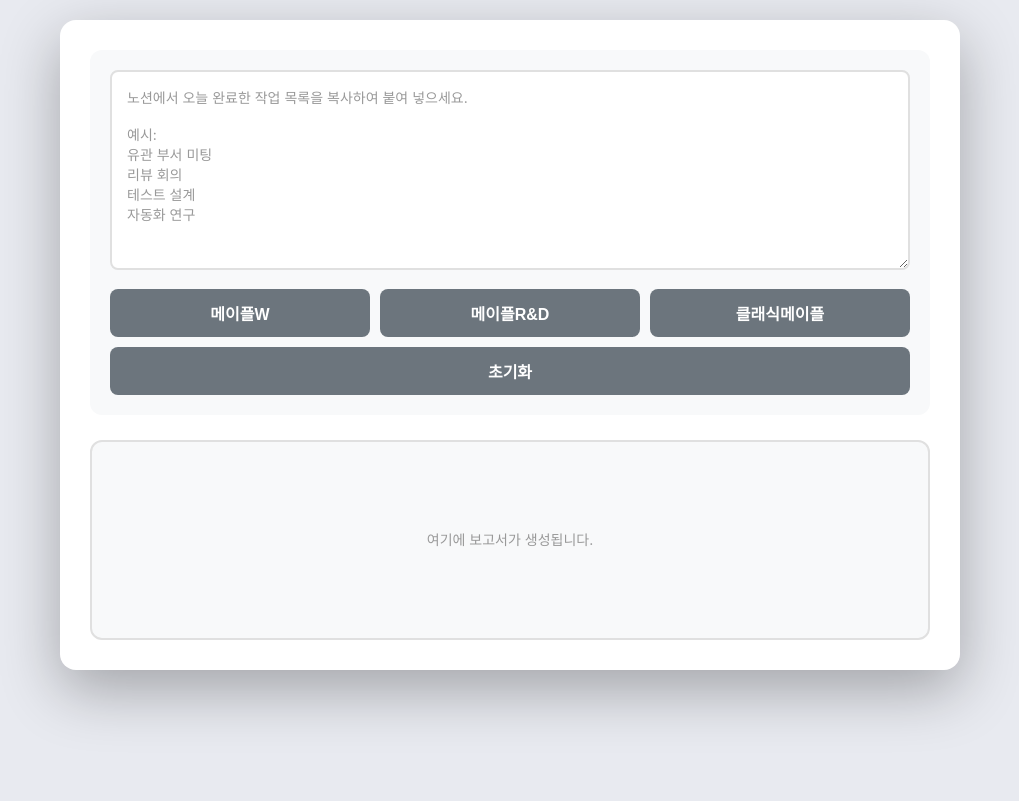
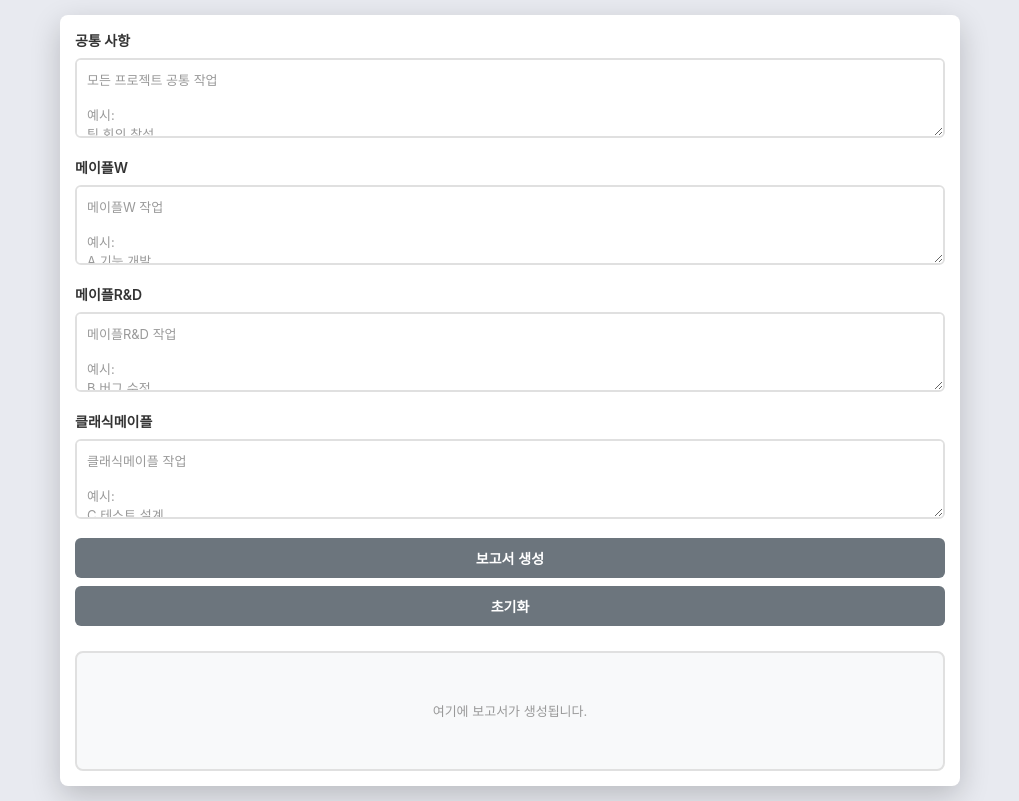
Before and after one commit to minameyou/notion-daily-report, a plain HTML site: page index.html in a window 1280 px wide. Both pictures are taken after a click on the button "초기화". Shown: the whole page, without its empty margins (130-1149 px from the left). Drawn offline with Linux system fonts and the light colour scheme.

Commit message:
Refactor report generation and update styles
Refactor input handling and report generation logic to accommodate multiple project inputs. Update styling for various elements to enhance UI consistency.

```diff
--- a/index.html
+++ b/index.html
@@ -15,20 +15,20 @@
             font-family: -apple-system, BlinkMacSystemFont, 'Segoe UI', 'Noto Sans KR', sans-serif;
             background: #e8eaf0;
             min-height: 100vh;
-            padding: 20px;
+            padding: 15px;
         }
 
         .container {
             max-width: 900px;
             margin: 0 auto;
             background: white;
-            border-radius: 16px;
-            box-shadow: 0 20px 60px rgba(0,0,0,0.3);
+            border-radius: 8px;
+            box-shadow: 0 10px 30px rgba(0,0,0,0.2);
             overflow: hidden;
         }
 
         .content {
-            padding: 30px;
+            padding: 15px;
         }
 
         .info-box {
@@ -46,10 +46,10 @@
         }
 
         .input-section {
-            background: #f8f9fa;
-            padding: 20px;
-            border-radius: 12px;
-            margin-bottom: 25px;
+            background: transparent;
+            padding: 0;
+            border-radius: 0;
+            margin-bottom: 15px;
         }
 
         .input-section h2 {
@@ -72,11 +72,11 @@
 
         textarea {
             width: 100%;
-            min-height: 200px;
-            padding: 15px;
+            min-height: 120px;
+            padding: 10px;
             border: 2px solid #e0e0e0;
-            border-radius: 8px;
-            font-size: 14px;
+            border-radius: 6px;
+            font-size: 13px;
             font-family: inherit;
             resize: vertical;
             transition: border-color 0.3s;
@@ -95,9 +95,9 @@
             background: #6c757d;
             color: white;
             border: none;
-            padding: 12px 30px;
-            border-radius: 8px;
-            font-size: 16px;
+            padding: 10px 20px;
+            border-radius: 6px;
+            font-size: 14px;
             font-weight: 600;
             cursor: pointer;
             transition: transform 0.2s, box-shadow 0.2s;
@@ -116,7 +116,7 @@
 
         .btn-group {
             display: flex;
-            gap: 10px;
+            gap: 8px;
         }
 
         .btn-secondary {
@@ -139,13 +139,13 @@
 
         .report-box {
             background: #f8f9fa;
-            padding: 20px;
-            border-radius: 12px;
+            padding: 15px;
+            border-radius: 8px;
             border: 2px solid #e0e0e0;
-            min-height: 200px;
+            min-height: 120px;
             white-space: pre-wrap;
-            font-size: 14px;
-            line-height: 1.8;
+            font-size: 13px;
+            line-height: 1.6;
             color: #333;
         }
 
@@ -157,11 +157,12 @@
         }
 
         .copy-btn {
-            margin-top: 10px;
+            margin-top: 8px;
             background: #28a745;
             width: auto;
             display: inline-block;
-            padding: 10px 25px;
+            padding: 8px 20px;
+            font-size: 13px;
         }
 
         .copy-btn:hover {
@@ -170,29 +171,29 @@
 
         .stats {
             display: flex;
-            gap: 15px;
-            margin-bottom: 20px;
+            gap: 10px;
+            margin-bottom: 15px;
             justify-content: flex-start;
         }
 
         .stat-card {
             background: #6c757d;
             color: white;
-            padding: 10px 15px;
-            border-radius: 8px;
+            padding: 8px 12px;
+            border-radius: 6px;
             text-align: center;
             display: inline-block;
             min-width: auto;
         }
 
         .stat-number {
-            font-size: 20px;
+            font-size: 18px;
             font-weight: bold;
-            margin-bottom: 3px;
+            margin-bottom: 2px;
         }
 
         .stat-label {
-            font-size: 11px;
+            font-size: 10px;
             opacity: 0.9;
         }
 
@@ -227,23 +228,69 @@
         <div class="content">
             <div class="input-section">
                 <div class="input-group">
+                    <label style="font-weight: 600; color: #333; font-size: 14px; margin-bottom: 8px; display: block;">공통 사항</label>
                     <textarea
-                        id="taskInput"
-                        placeholder="노션에서 오늘 완료한 작업 목록을 복사하여 붙여 넣으세요.
+                        id="commonInput"
+                        placeholder="모든 프로젝트 공통 작업
 
 예시:
-유관 부서 미팅
-리뷰 회의
-테스트 설계
-자동화 연구"
+팀 회의 참석
+주간 업무 보고"
+                        style="min-height: 80px;"
                     ></textarea>
                 </div>
+            </div>
+
+            <div class="input-section">
+                <div class="input-group">
+                    <label style="font-weight: 600; color: #333; font-size: 14px; margin-bottom: 8px; display: block;">메이플W</label>
+                    <textarea
+                        id="project1Input"
+                        placeholder="메이플W 작업
+
+예시:
+A 기능 개발
+테스트 완료"
+                        style="min-height: 80px;"
+                    ></textarea>
+                </div>
+            </div>
+
+            <div class="input-section">
+                <div class="input-group">
+                    <label style="font-weight: 600; color: #333; font-size: 14px; margin-bottom: 8px; display: block;">메이플R&D</label>
+                    <textarea
+                        id="project2Input"
+                        placeholder="메이플R&D 작업
+
+예시:
+B 버그 수정
+리뷰 완료"
+                        style="min-height: 80px;"
+                    ></textarea>
+                </div>
+            </div>
+
+            <div class="input-section">
+                <div class="input-group">
+                    <label style="font-weight: 600; color: #333; font-size: 14px; margin-bottom: 8px; display: block;">클래식메이플</label>
+                    <textarea
+                        id="project3Input"
+                        placeholder="클래식메이플 작업
+
+예시:
+C 테스트 설계
+자동화 연구"
+                        style="min-height: 80px;"
+                    ></textarea>
+                </div>
+            </div>
+
+            <div class="input-section">
                 <div class="btn-group">
-                    <button class="btn" onclick="generateReport('메이플W')" style="flex: 1;">메이플W</button>
-                    <button class="btn" onclick="generateReport('메이플R&D')" style="flex: 1;">메이플R&D</button>
-                    <button class="btn" onclick="generateReport('클래식메이플')" style="flex: 1;">클래식메이플</button>
+                    <button class="btn" onclick="generateReport()">보고서 생성</button>
                 </div>
-                <div class="btn-group" style="margin-top: 10px;">
+                <div class="btn-group" style="margin-top: 8px;">
                     <button class="btn btn-secondary" onclick="clearInput()">초기화</button>
                 </div>
             </div>
@@ -292,8 +339,12 @@
             // 초기화 코드 (필요시)
         });
 
-        function generateReport(projectTitle) {
-            const input = document.getElementById('taskInput').value.trim();
+        function generateReport() {
+            const commonInput = document.getElementById('commonInput').value.trim();
+            const project1Input = document.getElementById('project1Input').value.trim();
+            const project2Input = document.getElementById('project2Input').value.trim();
+            const project3Input = document.getElementById('project3Input').value.trim();
+
             const reportBox = document.getElementById('reportBox');
             const copyBtn = document.getElementById('copyBtn');
             const statsSection = document.getElementById('statsSection');
@@ -301,38 +352,94 @@
 
             messageBox.innerHTML = '';
 
-            if (!input) {
-                messageBox.innerHTML = '<div style="color: #c62828; font-size: 14px; margin-top: 10px; margin-bottom: 10px;">❌ 작업 목록을 입력해주세요.</div>';
+            // 모든 입력이 비어있는지 확인
+            if (!commonInput && !project1Input && !project2Input && !project3Input) {
+                messageBox.innerHTML = '<div style="color: #c62828; font-size: 14px; margin-top: 10px; margin-bottom: 10px;">❌ 최소 하나 이상의 항목을 입력해주세요.</div>';
                 return;
             }
 
-            // 텍스트를 줄 단위로 분리하고 빈 줄 제거
-            const lines = input.split('\n')
-                .map(line => line.trim())
-                .filter(line => line.length > 0);
+            // 보고서 생성
+            let report = '';
+            let totalCount = 0;
 
-            if (lines.length === 0) {
-                messageBox.innerHTML = '<div style="color: #c62828; font-size: 14px; margin-top: 10px; margin-bottom: 10px;">❌ 유효한 작업 목록이 없습니다.</div>';
-                return;
+            // 공통 사항
+            if (commonInput) {
+                const commonLines = commonInput.split('\n')
+                    .map(line => line.trim())
+                    .filter(line => line.length > 0);
+
+                if (commonLines.length > 0) {
+                    report += '[공통]\n';
+                    commonLines.forEach(line => {
+                        report += `- ${line}\n`;
+                    });
+                    report += '\n';
+                    totalCount += commonLines.length;
+                }
             }
 
-            // 기본 양식 사용
-            const selectedTemplate = `[${projectTitle}]\n{tasks}`;
+            // 메이플W
+            if (project1Input) {
+                const project1Lines = project1Input.split('\n')
+                    .map(line => line.trim())
+                    .filter(line => line.length > 0);
 
-            // 보고서 생성
-            const today = new Date();
-            const report = generateReportText(lines, today, selectedTemplate);
+                if (project1Lines.length > 0) {
+                    report += '[메이플W]\n';
+                    project1Lines.forEach(line => {
+                        report += `- ${line}\n`;
+                    });
+                    report += '\n';
+                    totalCount += project1Lines.length;
+                }
+            }
+
+            // 메이플R&D
+            if (project2Input) {
+                const project2Lines = project2Input.split('\n')
+                    .map(line => line.trim())
+                    .filter(line => line.length > 0);
+
+                if (project2Lines.length > 0) {
+                    report += '[메이플R&D]\n';
+                    project2Lines.forEach(line => {
+                        report += `- ${line}\n`;
+                    });
+                    report += '\n';
+                    totalCount += project2Lines.length;
+                }
+            }
+
+            // 클래식메이플
+            if (project3Input) {
+                const project3Lines = project3Input.split('\n')
+                    .map(line => line.trim())
+                    .filter(line => line.length > 0);
+
+                if (project3Lines.length > 0) {
+                    report += '[클래식메이플]\n';
+                    project3Lines.forEach(line => {
+                        report += `- ${line}\n`;
+                    });
+                    report += '\n';
+                    totalCount += project3Lines.length;
+                }
+            }
+
+            // 마지막 줄바꿈 제거
+            report = report.trim();
 
             reportBox.textContent = report;
             reportBox.classList.remove('empty');
             copyBtn.style.display = 'inline-block';
 
             // 통계 업데이트
-            document.getElementById('statCount').textContent = lines.length;
+            const today = new Date();
+            document.getElementById('statCount').textContent = totalCount;
             document.getElementById('statDate').textContent = `${today.getMonth() + 1}/${today.getDate()}`;
             statsSection.style.display = 'block';
 
-            messageBox.innerHTML = `<div class="success">✅ ${projectTitle} 보고서가 생성되었습니다! (완료된 작업: ${lines.length}개)</div>`;
+            messageBox.innerHTML = `<div class="success">✅ 보고서가 생성되었습니다! (완료된 작업: ${totalCount}개)</div>`;
         }
 
         function generateReportText(tasks, date, template) {
@@ -354,7 +461,10 @@
         }
 
         function clearInput() {
-            document.getElementById('taskInput').value = '';
+            document.getElementById('commonInput').value = '';
+            document.getElementById('project1Input').value = '';
+            document.getElementById('project2Input').value = '';
+            document.getElementById('project3Input').value = '';
             document.getElementById('reportBox').textContent = '여기에 보고서가 생성됩니다.';
             document.getElementById('reportBox').classList.add('empty');
             document.getElementById('copyBtn').style.display = 'none';
@@ -382,10 +492,10 @@
         }
 
         // 키보드 단축키
-        document.getElementById('taskInput').addEventListener('keydown', function(e) {
-            // Ctrl+Enter 또는 Cmd+Enter로 1번 프로젝트 보고서 생성
+        document.addEventListener('keydown', function(e) {
+            // Ctrl+Enter 또는 Cmd+Enter로 보고서 생성
             if ((e.ctrlKey || e.metaKey) && e.key === 'Enter') {
-                generateReport('메이플W');
+                generateReport();
             }
         });
     </script>
```
